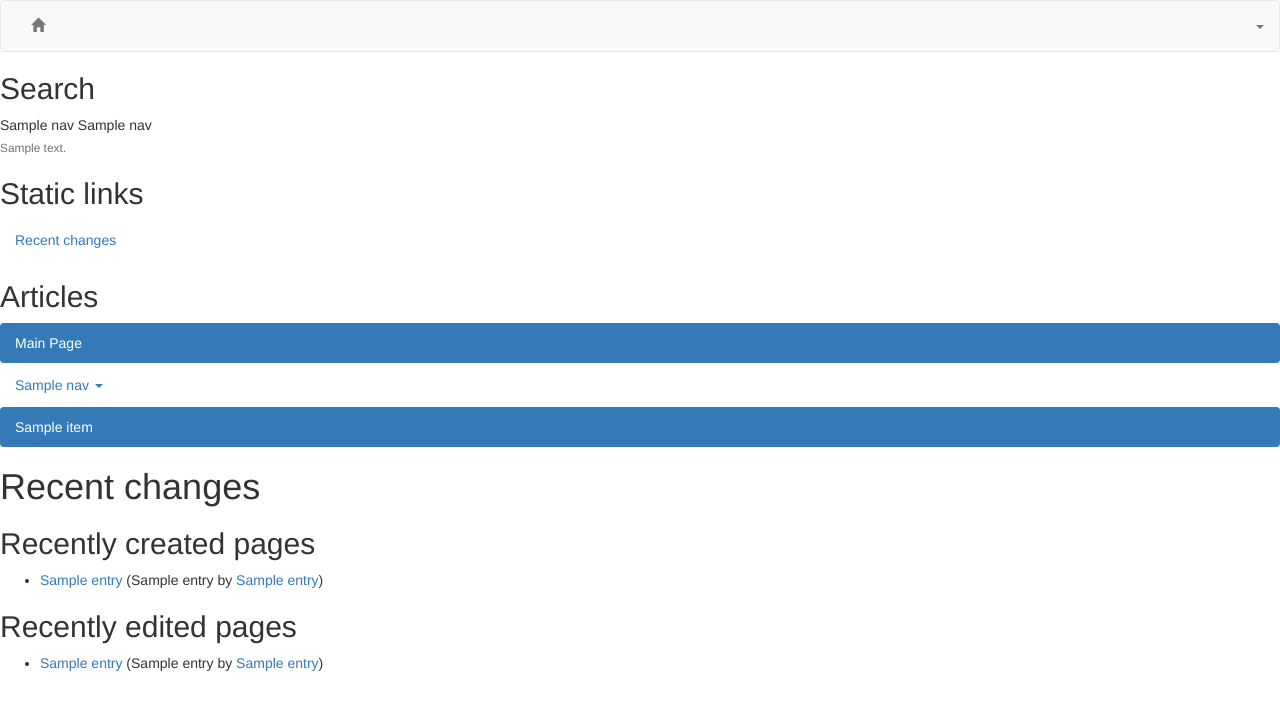
After one commit to TarEnethil/archivar, a Python web app: template app/templates/wiki/recent.html in a window 1280 px wide. The commit adds this page. Shown: the top 710 px of the page. Run offline with Jinja, Linux system fonts and the light colour scheme; the template is opened without the code that fills it: most values are stand-ins (such as "Sample title", 1, 10 or a date in 2020); some libraries are stand-ins or nearby versions.

Commit message:
Add "recent changes" page to wiki
- displays the last 5 created pages (if viewable)
- displays the last 5 edited pages (if viewable)

Signed-off-by: Thorben Römer <thorbenroemer@t-online.de>

```diff
--- a/app/templates/wiki/base.html
+++ b/app/templates/wiki/base.html
@@ -40,6 +40,11 @@ $(document).ready(function() {
             {% if nav[1] %}
                 {{ wtf.quick_form(nav[1]) }}
             {% endif %}
+
+            <h2>Static links</h2>
+            <ul class="nav nav-pills nav-stacked">
+                <li><a href="{{ url_for('wiki.recent') }}">Recent changes</a></li>
+            </ul>
 
             <h2>Articles</h1>
             <ul class="nav nav-pills nav-stacked" id="stacked-menu">
--- /dev/null
+++ b/app/templates/wiki/recent.html
@@ -0,0 +1,30 @@
+{% extends "wiki/base.html" %}
+{% import 'bootstrap/wtf.html' as wtf %}
+
+{% block app_content %}
+    {{ super() }}
+
+    <h1>Recent changes</h1>
+
+    <h2>Recently created pages</h2>
+    {% if created %}
+    <ul>
+        {% for entry in created %}
+        <li><a href="{{ url_for('wiki.view', id=entry[0]) }}">{{ entry[1] }}</a> ({{ entry[2] }} by <a href="{{ url_for('user.profile', username=entry[3]) }}">{{ entry[3] }}</a>)</li>
+        {% endfor %}
+    </ul>
+    {% else %}
+    <p>No recently created pages.</p>
+    {% endif %}
+
+    <h2>Recently edited pages</h2>
+    {% if edited %}
+    <ul>
+        {% for entry in edited %}
+        <li><a href="{{ url_for('wiki.view', id=entry[0]) }}">{{ entry[1] }}</a> ({{ entry[2] }} by <a href="{{ url_for('user.profile', username=entry[3]) }}">{{ entry[3] }}</a>)</li>
+        {% endfor %}
+    </ul>
+    {% else %}
+    <p>No recently edited pages.</p>
+    {% endif %}
+{% endblock %}
```
Also changed, not shown: app/helpers.py (+28 -1 lines), app/wiki/routes.py (+10 -1 lines).
